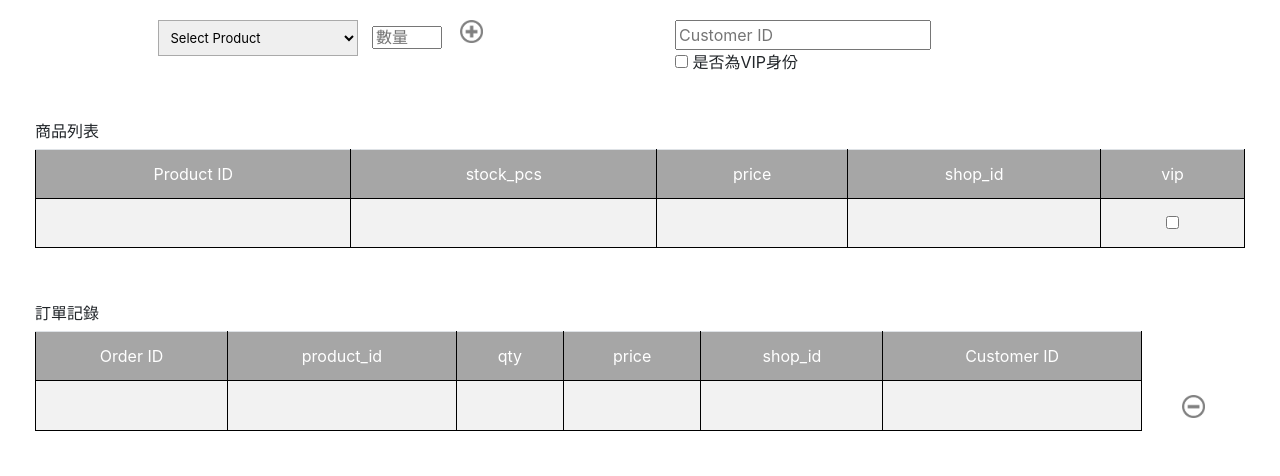
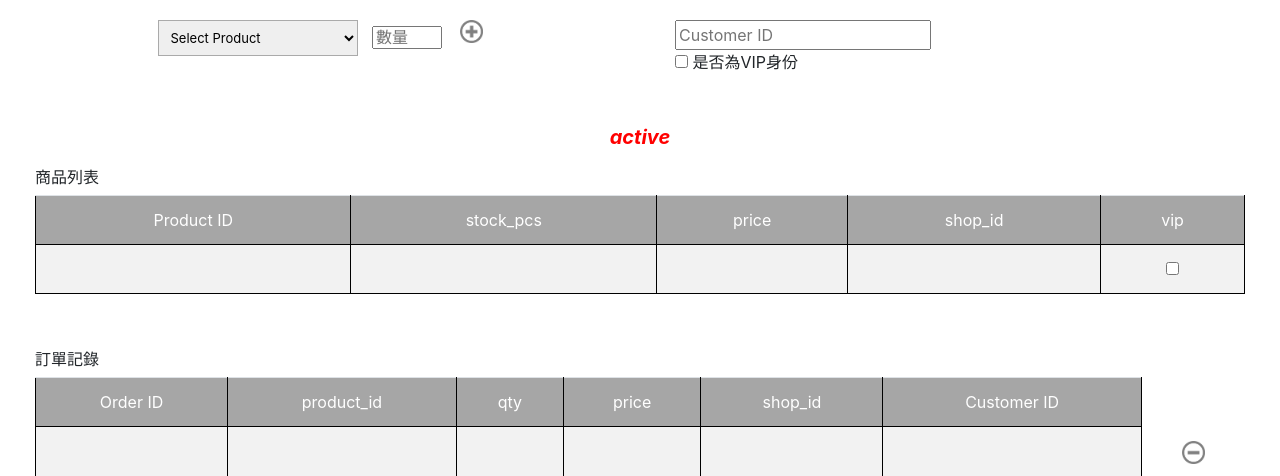
Before and after one commit to ArthurWuTW/test, a Django app: template new_app/templates/page.html in a window 1280 px wide. Shown: the top 476 px of the page. Run offline with Django 3.2, Linux system fonts and the light colour scheme; tables that the repository leaves empty hold one stand-in row (values such as "Sample post"); the template is opened without the code that fills it: values that come from a table or form of the project are taken from there, most other values are stand-ins (such as "Sample title", 1, 10 or a date in 2020); some libraries are stand-ins or nearby versions; some web fonts are replaced.

Commit message:
Add warning message

```diff
--- a/new_app/templates/page.html
+++ b/new_app/templates/page.html
@@ -49,6 +49,7 @@
           <div class="col-lg-12 col-content-center">
             <div class="card">
               <div class="card-body text-center">
+                <p class="warning-status">{{ status }}</p>
                 <h6 class="text-left">商品列表</h4>
                   <table class="table table-striped">
                   <thead>
@@ -212,4 +213,11 @@ table{
   border: 1px solid black;
 }
 
+.warning-status{
+  font-size:20px;
+  color:#ff0000;
+  font-weight:bold;
+  font-style:italic;
+}
+
 </style>
```
